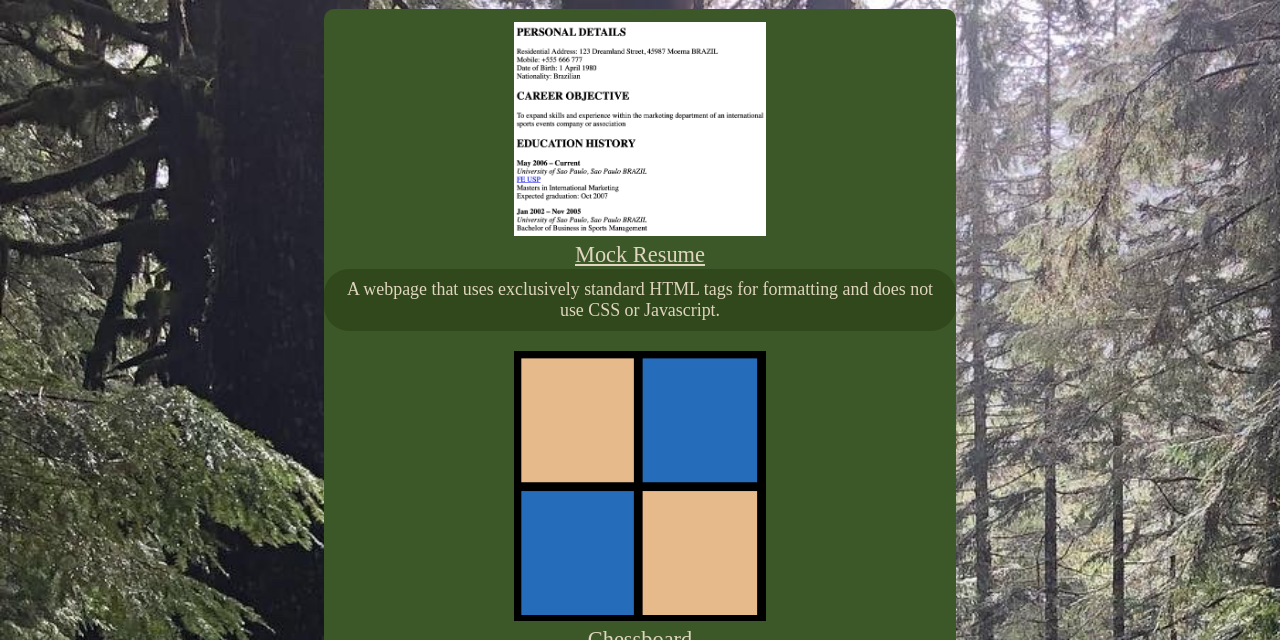
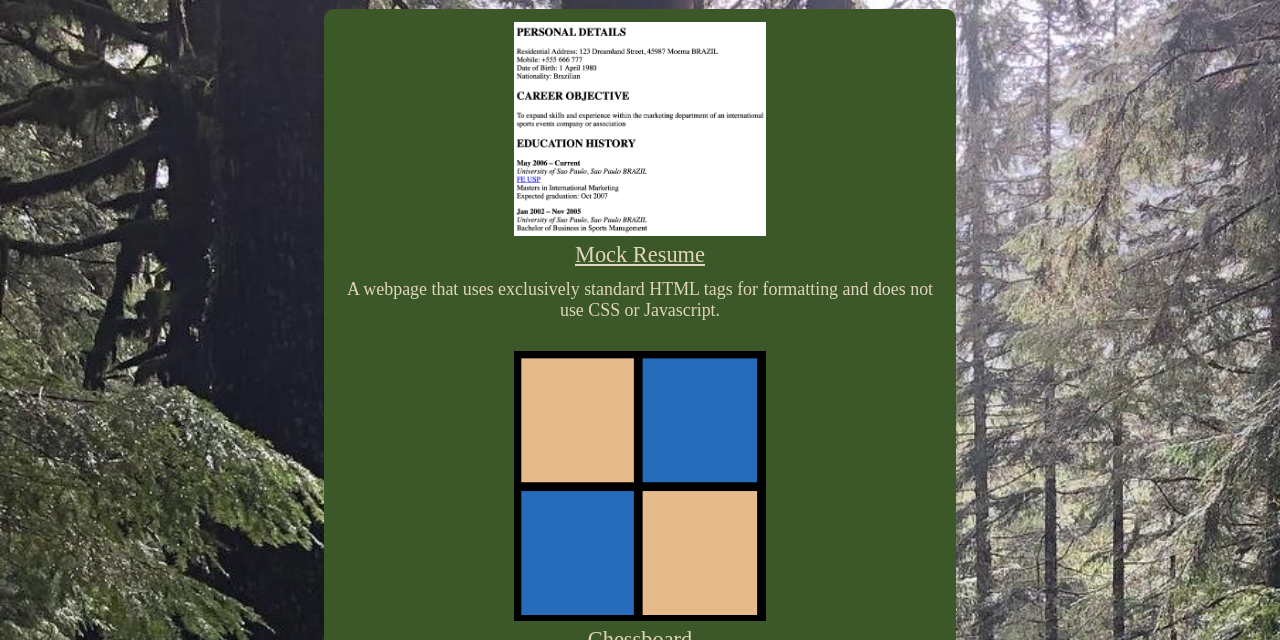
Before and after one commit to meggoracle/meggoracle.github.io, a plain HTML site: page Artifacts/index.html in a window 1280 px wide. Shown: the part 160-800 px from the top of the page. Drawn offline with Linux system fonts and the light colour scheme; a web font is replaced by a local one.

Commit message:
Update style.css

```diff
--- a/Artifacts/style.css
+++ b/Artifacts/style.css
@@ -111,7 +111,6 @@ a {
 }
 
 #Description {
-    background-color: #22300965;
     font-size: 80%;
     border-radius: 25px;
     margin-top: 1px;
```
